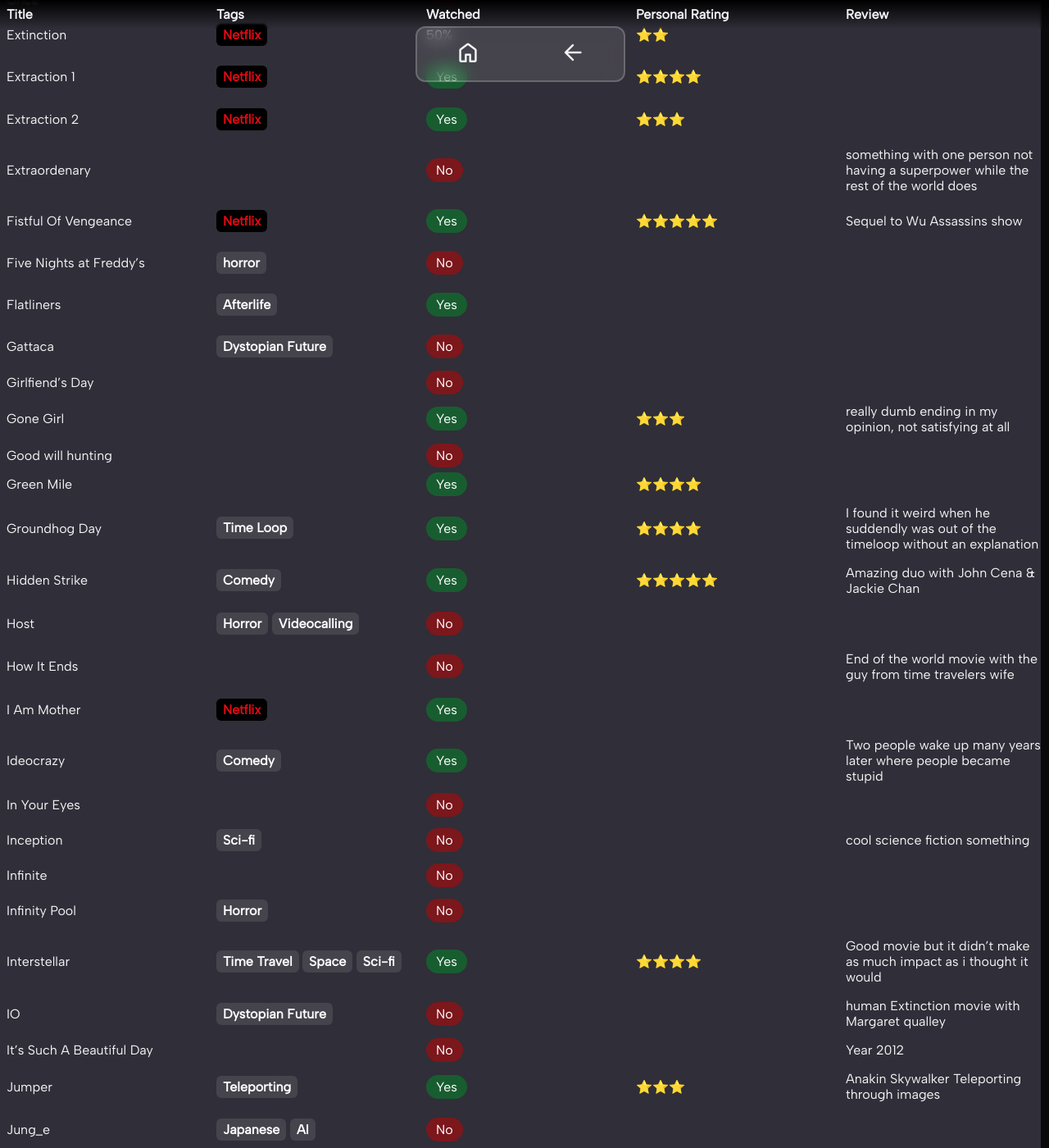
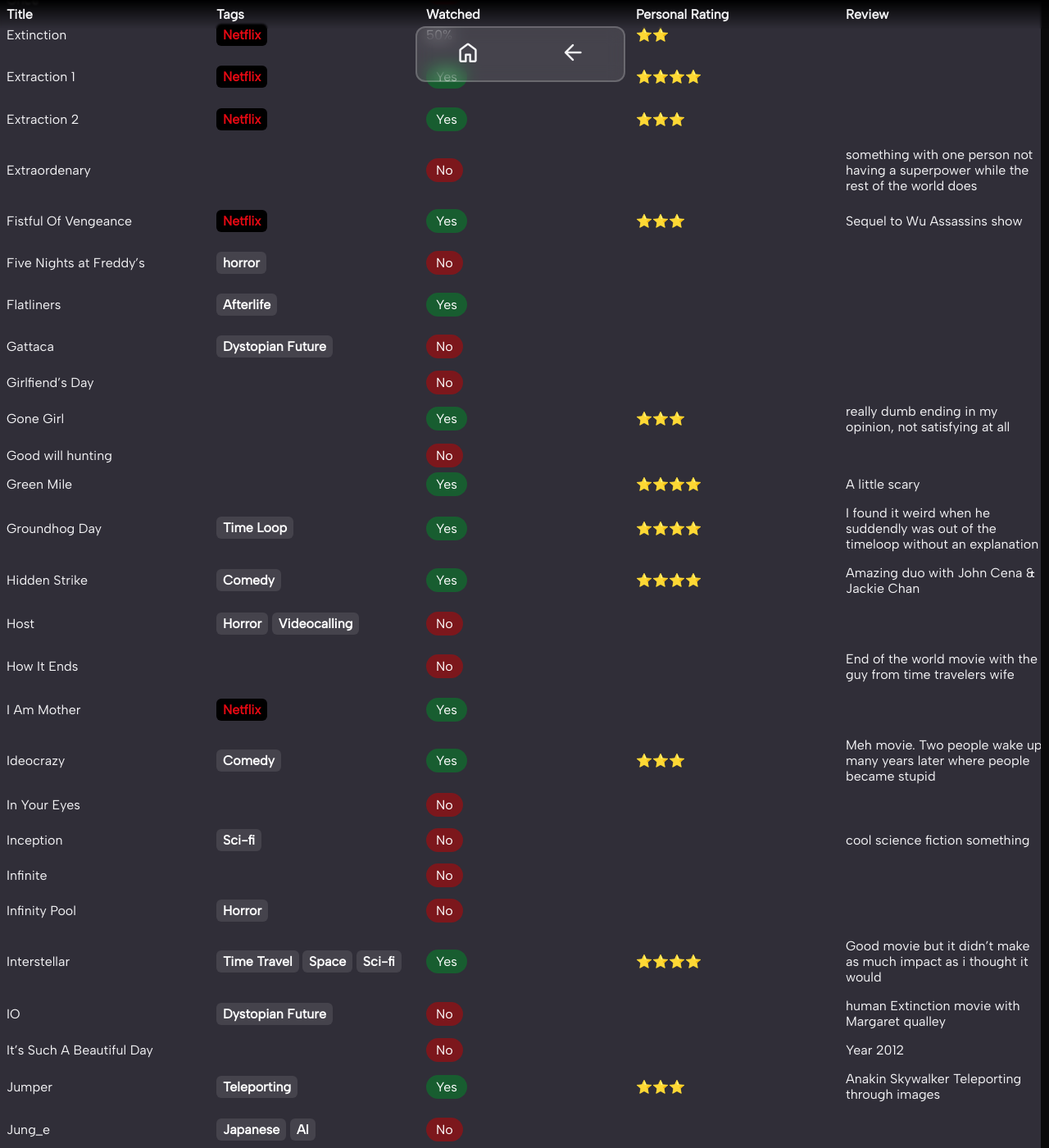
Before and after one commit to Plueres/Plueres.github.io, a Jekyll site: the page built from pages/movielist.md, in a window 1280 px wide and 1400 px high, scrolled down 1414 px. Shown: the whole window at 82% size. Built offline with Jekyll 4.4.1, drawn with Linux system fonts in a browser that asks for light colours; some web fonts are replaced.

Commit message:
Update Lists “movies”

```diff
--- a/_data/movies.yml
+++ b/_data/movies.yml
@@ -76,7 +76,7 @@ movies:
   - title: Death Note
     tags: "!Netflix"
     watched: "!yes"
-    personal_rating: 5
+    personal_rating: 4
   - title: Dreamers
     watched: "!no"
   - title: Drive 2011
@@ -111,7 +111,7 @@ movies:
   - title: Fistful Of Vengeance
     tags: "!Netflix"
     watched: "!yes"
-    personal_rating: 5
+    personal_rating: 3
     review: Sequel to Wu Assassins show
   - watched: "!no"
     title: Five Nights at Freddy's
@@ -133,6 +133,7 @@ movies:
   - title: Green Mile
     watched: "!yes"
     personal_rating: 4
+    review: A little scary
   - title: Groundhog Day
     tags: "!Time Loop"
     watched: "!yes"
@@ -142,7 +143,7 @@ movies:
   - title: Hidden Strike
     tags: "!Comedy"
     watched: "!yes"
-    personal_rating: 5
+    personal_rating: 4
     review: Amazing duo with John Cena & Jackie Chan
   - title: Host
     tags: "!Horror !Videocalling"
@@ -156,7 +157,8 @@ movies:
   - title: Ideocrazy
     tags: "!Comedy"
     watched: "!yes"
-    review: Two people wake up many years later where people became stupid
+    review: Meh movie. Two people wake up many years later where people became stupid
+    personal_rating: 3
   - title: In Your Eyes
     watched: "!no"
   - title: Inception
@@ -195,7 +197,7 @@ movies:
   - title: La La Land
     watched: "!yes"
     tags: "!Musical"
-    personal_rating: 4
+    personal_rating: 5
     review: The movie was pretty good, good story overall but the musical parts
       where there was singing really caught me off
   - title: Lars And The Real Girl
```
